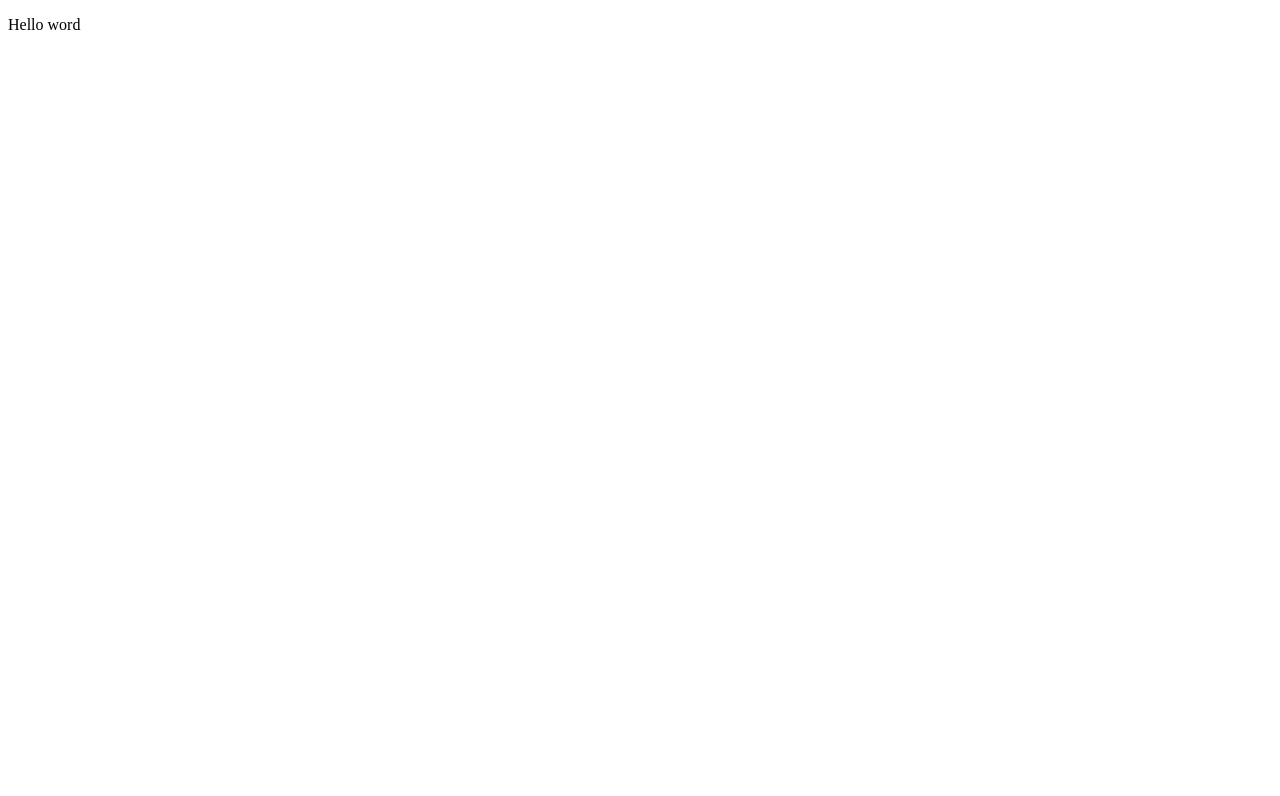
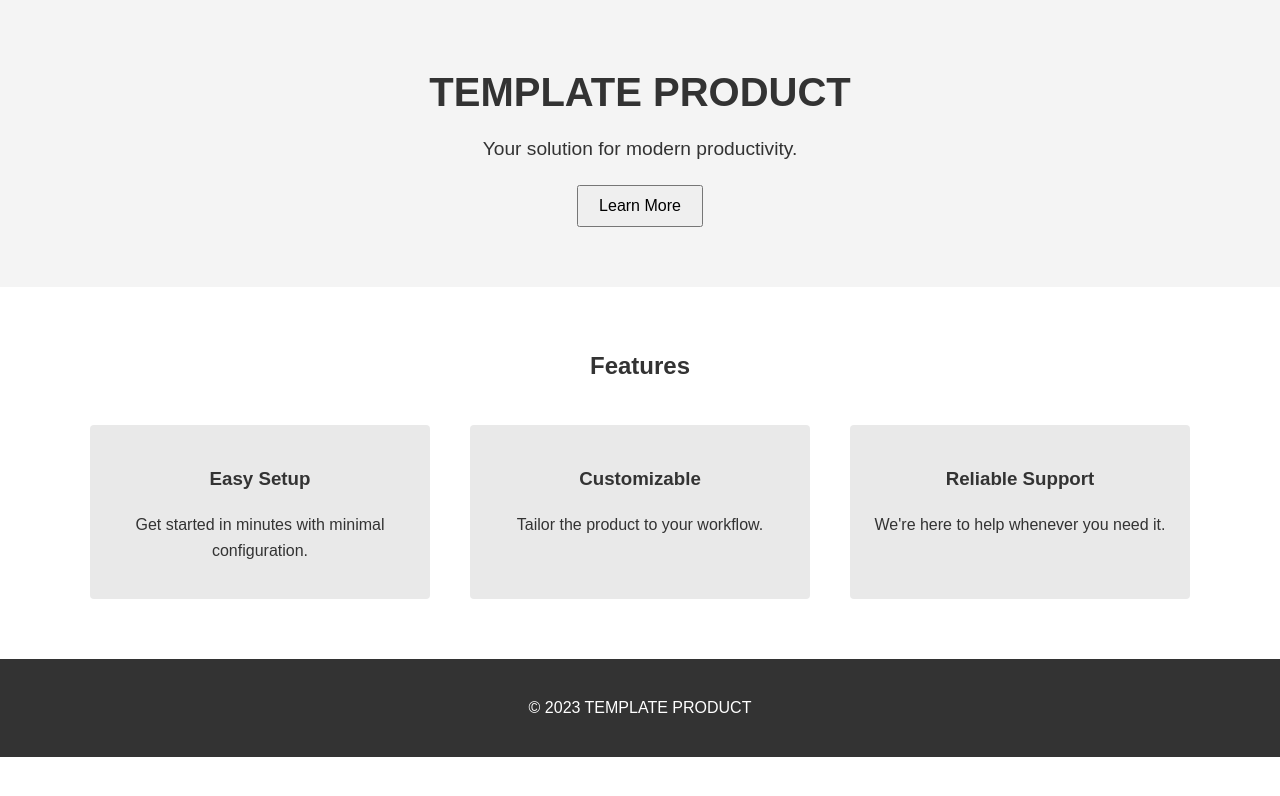
Before and after one commit to luibaraj/codex-experimenting, a plain HTML site: page index.html in a window 1280 px wide. Drawn offline with Linux system fonts and the light colour scheme.

Commit message:
Create landing page

```diff
--- a/index.html
+++ b/index.html
@@ -1,9 +1,40 @@
 <!DOCTYPE html>
-<html>
+<html lang="en">
 <head>
-    <title>Hello</title>
+    <meta charset="UTF-8">
+    <meta name="viewport" content="width=device-width, initial-scale=1.0">
+    <title>Template Product</title>
+    <link rel="stylesheet" href="style.css">
 </head>
 <body>
-    <p>Hello word</p>
+    <header class="hero">
+        <h1>TEMPLATE PRODUCT</h1>
+        <p>Your solution for modern productivity.</p>
+        <button id="learnMore">Learn More</button>
+    </header>
+
+    <section class="features">
+        <h2>Features</h2>
+        <div class="feature-list">
+            <div class="feature">
+                <h3>Easy Setup</h3>
+                <p>Get started in minutes with minimal configuration.</p>
+            </div>
+            <div class="feature">
+                <h3>Customizable</h3>
+                <p>Tailor the product to your workflow.</p>
+            </div>
+            <div class="feature">
+                <h3>Reliable Support</h3>
+                <p>We're here to help whenever you need it.</p>
+            </div>
+        </div>
+    </section>
+
+    <footer>
+        <p>&copy; 2023 TEMPLATE PRODUCT</p>
+    </footer>
+
+    <script src="script.js"></script>
 </body>
 </html>
--- /dev/null
+++ b/script.js
@@ -0,0 +1,6 @@
+document.addEventListener('DOMContentLoaded', function() {
+    var button = document.getElementById('learnMore');
+    button.addEventListener('click', function() {
+        alert('Thanks for your interest! Contact us to learn more.');
+    });
+});
--- /dev/null
+++ b/style.css
@@ -0,0 +1,57 @@
+body {
+    font-family: Arial, sans-serif;
+    margin: 0;
+    padding: 0;
+    line-height: 1.6;
+    color: #333;
+}
+
+.hero {
+    background: #f4f4f4;
+    text-align: center;
+    padding: 60px 20px;
+}
+
+.hero h1 {
+    margin: 0 0 10px;
+    font-size: 2.5em;
+}
+
+.hero p {
+    margin: 0 0 20px;
+    font-size: 1.2em;
+}
+
+.hero button {
+    padding: 10px 20px;
+    font-size: 1em;
+    cursor: pointer;
+}
+
+.features {
+    padding: 40px 20px;
+    background: #fff;
+    text-align: center;
+}
+
+.feature-list {
+    display: flex;
+    flex-wrap: wrap;
+    justify-content: center;
+}
+
+.feature {
+    flex: 1 1 250px;
+    max-width: 300px;
+    margin: 20px;
+    padding: 20px;
+    background: #e9e9e9;
+    border-radius: 4px;
+}
+
+footer {
+    background: #333;
+    color: #fff;
+    text-align: center;
+    padding: 20px;
+}
```
